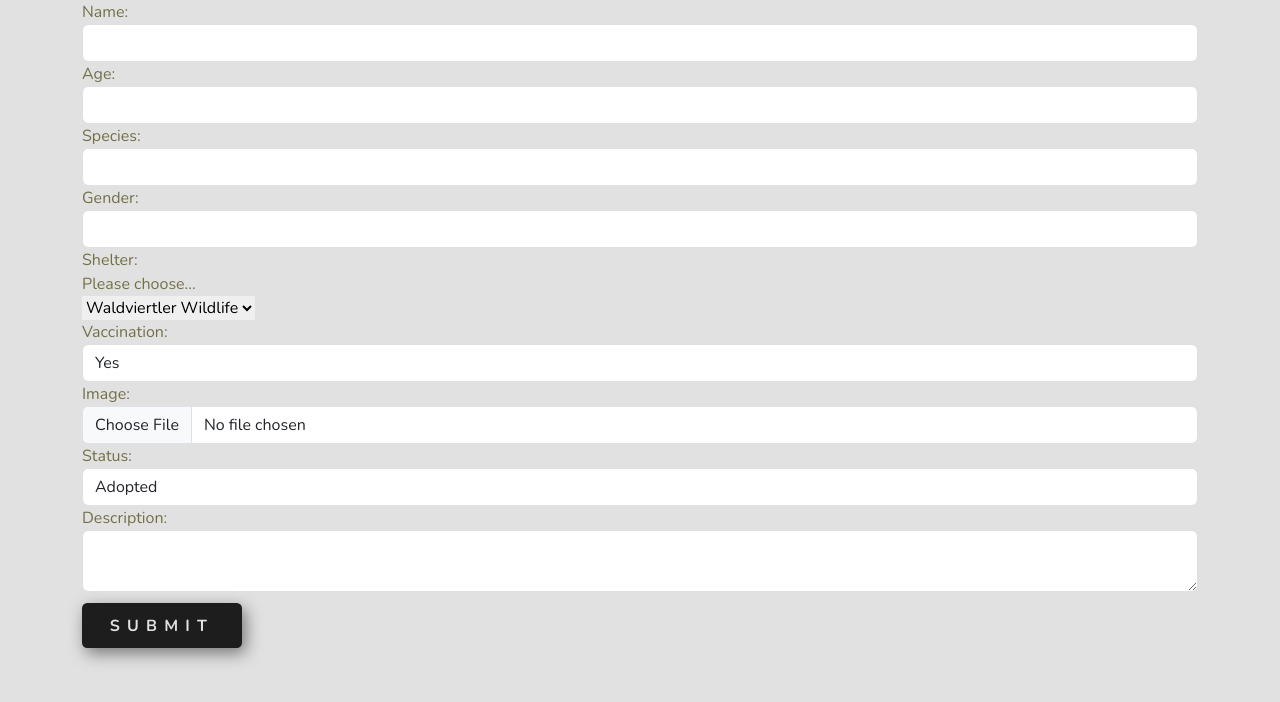
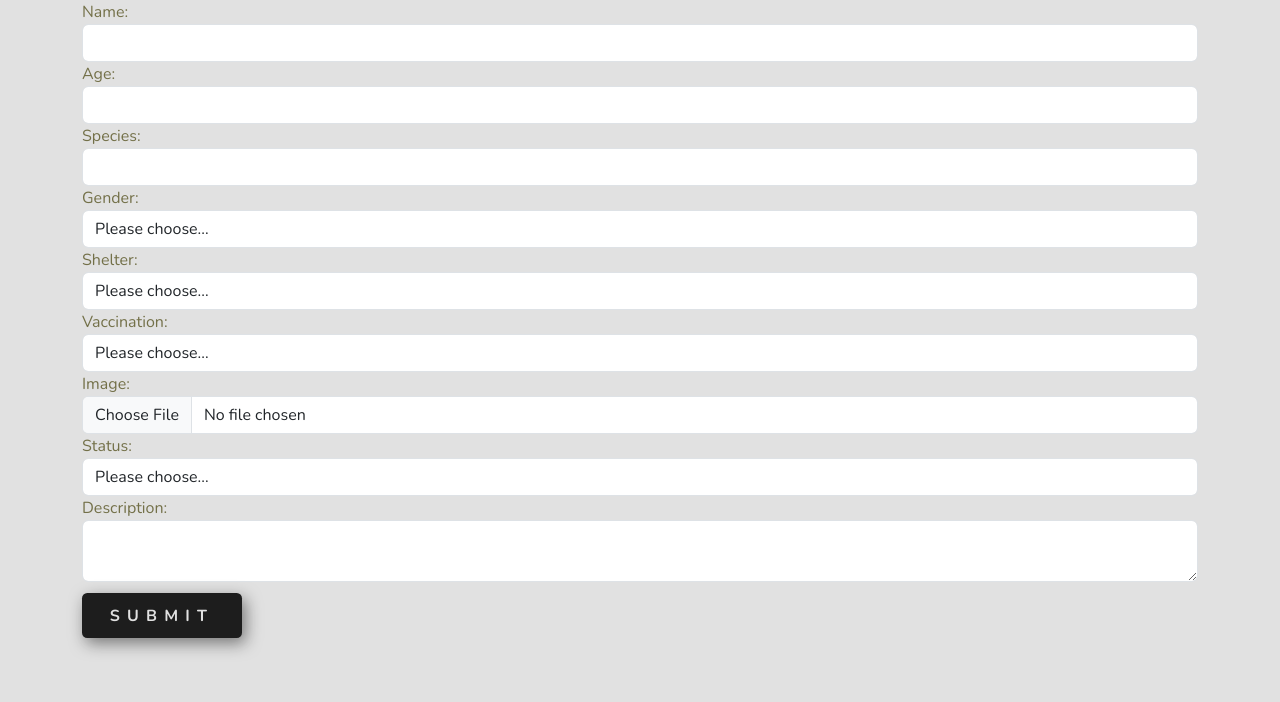
Before and after one commit to AboutSelphy/Fullstack-GR3, a PHP site: page /pages/animals/create.php in a window 1280 px wide. Shown: the part 80-782 px from the top of the page. Run offline with PHP 8.4, Linux system fonts and the light colour scheme; data comes from the database, SQL or seed files in the repository; some libraries are stand-ins or nearby versions; some web fonts are replaced.

Commit message:
crud(create)

```diff
--- a/pages/animals/create.php
+++ b/pages/animals/create.php
@@ -23,6 +23,7 @@ $name = "";
 $age = "";
 $species = "";
 $gender = "";
+$fk_shelter = "";
 $vaccination = "";
 $status = "";
 $description = "";
@@ -31,6 +32,7 @@ $nameError = "";
 $ageError = "";
 $speciesError = "";
 $genderError = "";
+$shelterError = "";
 $vaccinationError = "";
 $statusError = "";
 $descriptionError = "";
@@ -38,13 +40,13 @@ $descriptionError = "";
 // Check if the form is submitted
 if ($_SERVER['REQUEST_METHOD'] === 'POST') {
     // Retrieve data from the form
-    $name = $_POST['name'];
-    $age = $_POST['age'];
-    $species = $_POST['species'];
+    $name = clean($_POST['name']);
+    $age = $_POST['age'] != 0 ? $_POST["age"] : 1;
+    $species = clean($_POST['species']);
     $gender = $_POST['gender'];
-    $age = $_POST['age'];
-    $fk_shelter = $_POST['fk_shelter'];
-    $vaccination = $_POST['vaccination'];
+    $age = clean($_POST['age']);
+    $fk_shelter = clean($_POST['fk_shelter']);
+    $vaccination = clean($_POST['vaccination']);
 
     // File Upload
     $image = fileUpload($_FILES["image"], "animal");
@@ -54,33 +56,43 @@ if ($_SERVER['REQUEST_METHOD'] === 'POST') {
         exit;
     }
 
-    $status = $_POST['status'];
-    $description = $_POST['description'];
+    $status = clean($_POST['status']);
+    $description = clean($_POST['description']);
 
 
 
     if (validate($name, $nameError, 50)[0] == true) {
         $error = true;
-        $nameError = validate($name, $nameError, 255)[1];
+        $nameError = validate($name, $nameError, 50)[1];
     }
 
     if (empty($age)) {
         $error = true;
-        $capacityError = "Please insert some data here!";
+        $ageError = "Please insert some data here!";
     }
 
     if (validate($species, $speciesError, 50)[0] == true) {
         $error = true;
-        $nameError = validate($species, $speciesError, 255)[1];
+        $speciesError = validate($species, $speciesError, 50)[1];
     }
-    if (validate($gender, $genderError, 50)[0] == true) {
+    if ($gender == "0") {
         $error = true;
-        $nameError = validate($gender, $genderError, 255)[1];
+        $genderError = "Please select one option!";
     }
 
-    if ($zip == "0") {
+    if ($fk_shelter == "0") {
         $error = true;
-        $zipError = "Please select one option!";
+        $fk_shalterError = "Please select one option!";
+    }
+
+    if ($vaccination == "0") {
+        $error = true;
+        $vaccinationError = "Please select one option!";
+    }
+
+    if ($status == "0") {
+        $error = true;
+        $statusError = "Please select one option!";
     }
 
     if (strlen($description) > 500) {
@@ -158,22 +170,27 @@ $db = null;
 
         <div class="form-group">
             <label for="gender">Gender:</label>
-            <input type="text" name="gender" id="gender" class="form-control" required>
+            <select name="gender" id="gender" class="form-control" required>
+                        <option value="0">Please choose...</option>
+                        <option value="Male">Male</option>
+                        <option value="Female">Female</option>
+            </select>
         </div>
 
         <div class="form-group">
-            <label for="fk_shelter">Shelter:</label>
+            <label for="fk_shelter" >Shelter:</label>
+            <select name="fk_shelter" id="fk_shelter" class="form-control" required>
             <option value="0">Please choose...</option>
-            <select>
-                <?= $shelter ?>
+            <?= $shelter ?>
             </select>
         </div>
 
         <div class="form-group">
             <label for="vaccination">Vaccination:</label>
             <select name="vaccination" id="vaccination" class="form-control" required>
-                        <option value="Yes">Yes</option>
-                        <option value="No">No</option>
+                <option value="0">Please choose...</option>
+                <option value="Yes">Yes</option>
+                <option value="No">No</option>
             </select>
         </div>
 
@@ -185,8 +202,9 @@ $db = null;
         <div class="form-group">
             <label for="status">Status:</label>
             <select name="status" id="status" class="form-control" required>
-                        <option value="Adopted">Adopted</option>
-                        <option value="Available">Available</option>
+                <option value="0">Please choose...</option>
+                <option value="Adopted">Adopted</option>
+                <option value="Available">Available</option>
             </select>
         </div>
 
```
